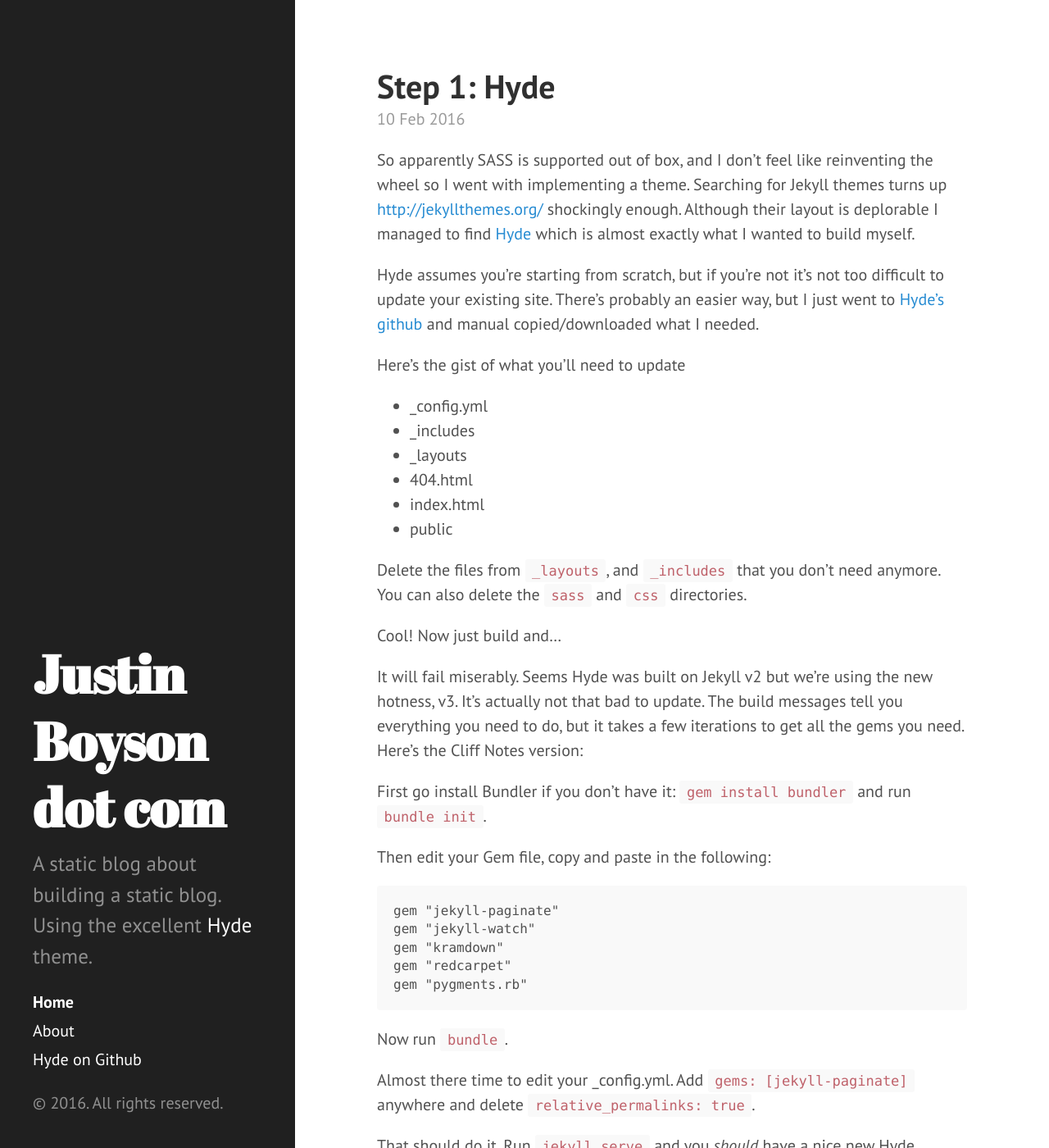
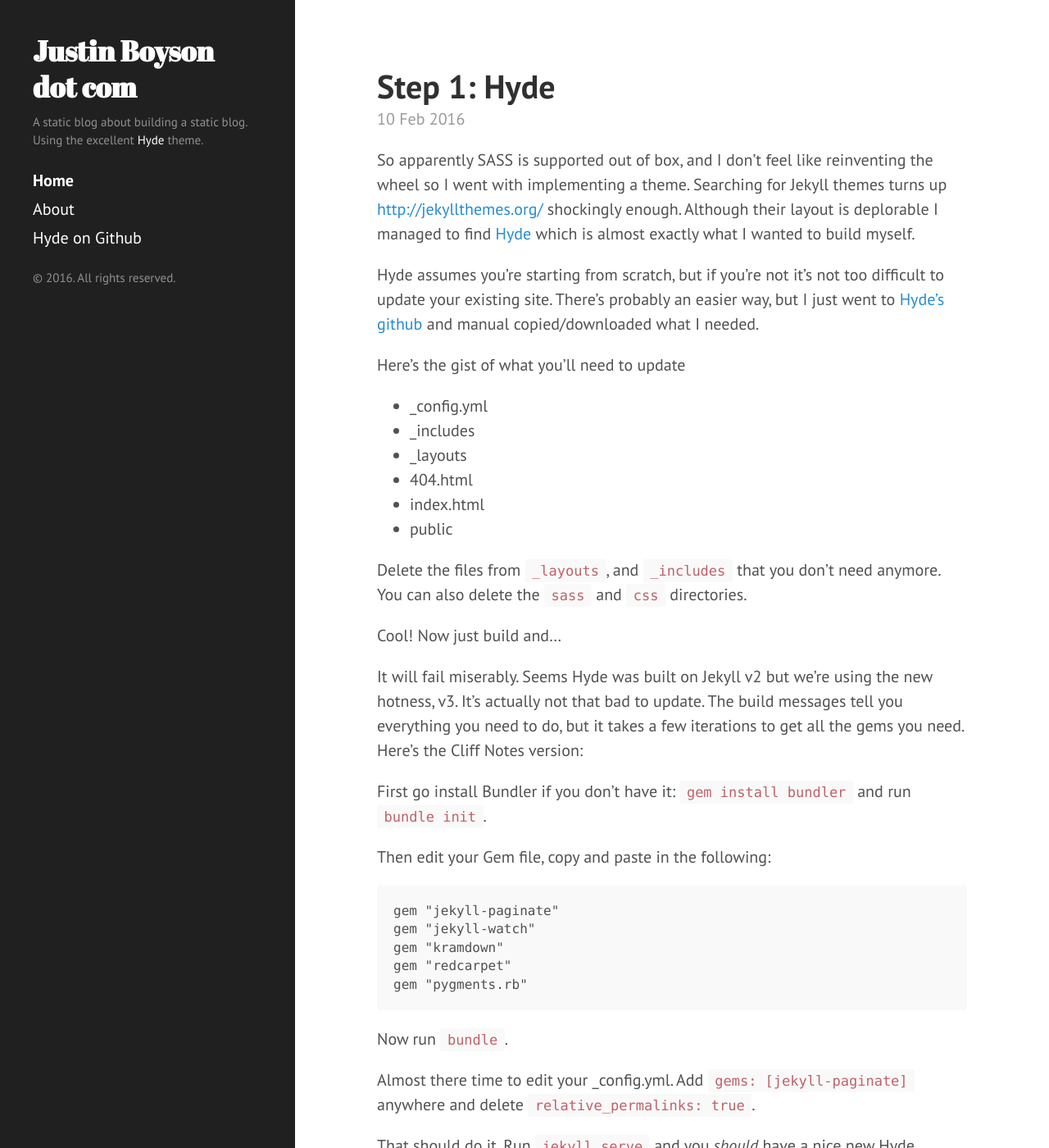
Before and after one commit to unclejustin/unclejustin.github.io, a Jekyll site: the page built from index.html, in a window 1280 px wide and 1400 px high. Shown: the whole window at 82% size. Built offline with Jekyll 4.4.1, drawn with Linux system fonts in a browser that asks for light colours; nearby versions of some CDN libraries; the list of posts is cut into pages by our own code; comment, search, counter and statistics services are not loaded.

Commit message:
Sidebar tweaks.

```diff
--- a/_includes/sidebar.html
+++ b/_includes/sidebar.html
@@ -1,5 +1,5 @@
 <div class="sidebar">
-  <div class="container sidebar-sticky">
+  <div class="container">
     <div class="sidebar-about">
       <h1>
         <a href="{{ site.baseurl }}">
@@ -29,6 +29,6 @@
       <a class="sidebar-nav-item" href="{{ site.github.repo }}">Hyde on Github</a>
     </nav>
 
-    <p>&copy; {{ site.time | date: '%Y' }}. All rights reserved.</p>
+    <p class="lead">&copy; {{ site.time | date: '%Y' }}. All rights reserved.</p>
   </div>
 </div>
--- a/public/css/hyde.css
+++ b/public/css/hyde.css
@@ -80,7 +80,7 @@
   color: #fff;
   margin-top: 0;
   font-family: "Abril Fatface", serif;
-  font-size: 3.25rem;
+  font-size: 1.75rem;
 }
 
 /* Sidebar nav */
--- a/public/css/poole.css
+++ b/public/css/poole.css
@@ -259,7 +259,7 @@
  */
 
 .lead {
-  font-size: 1.25rem;
+  font-size: 0.75rem;
   font-weight: 300;
 }
 
```
